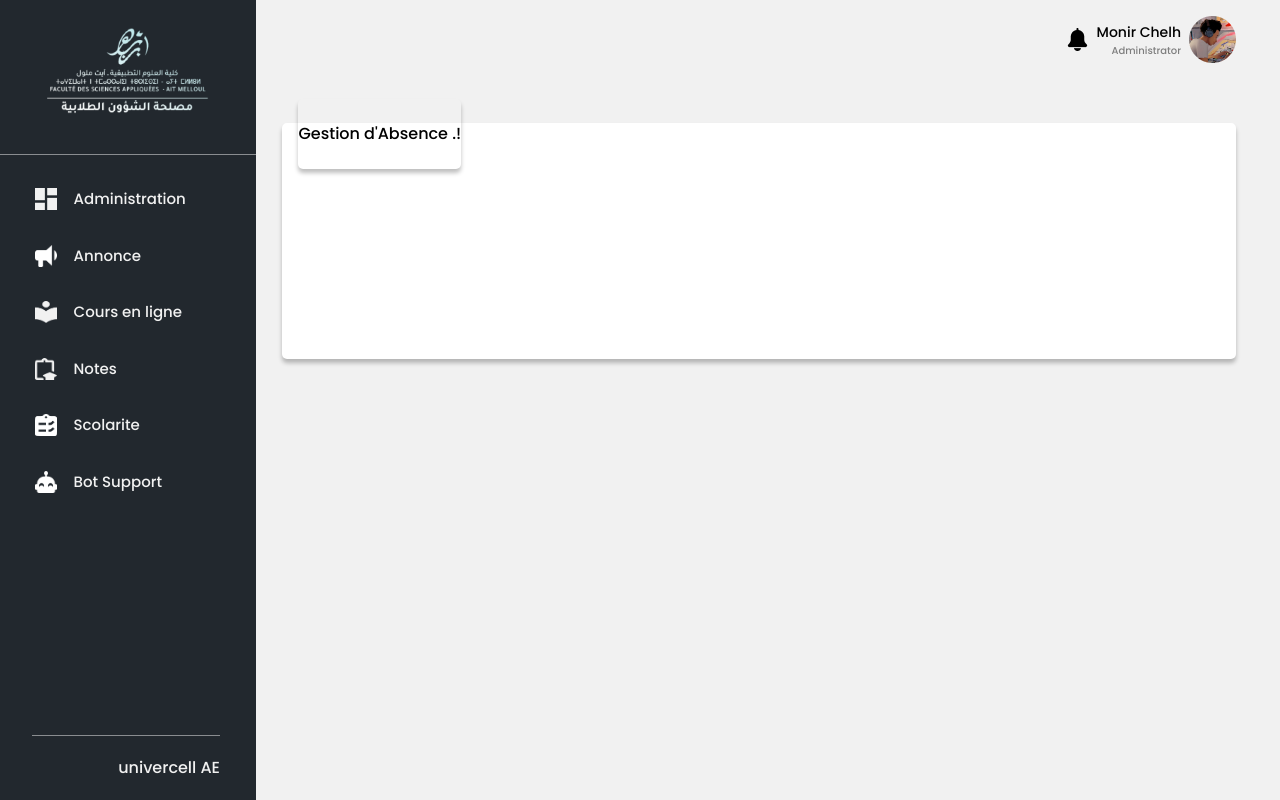
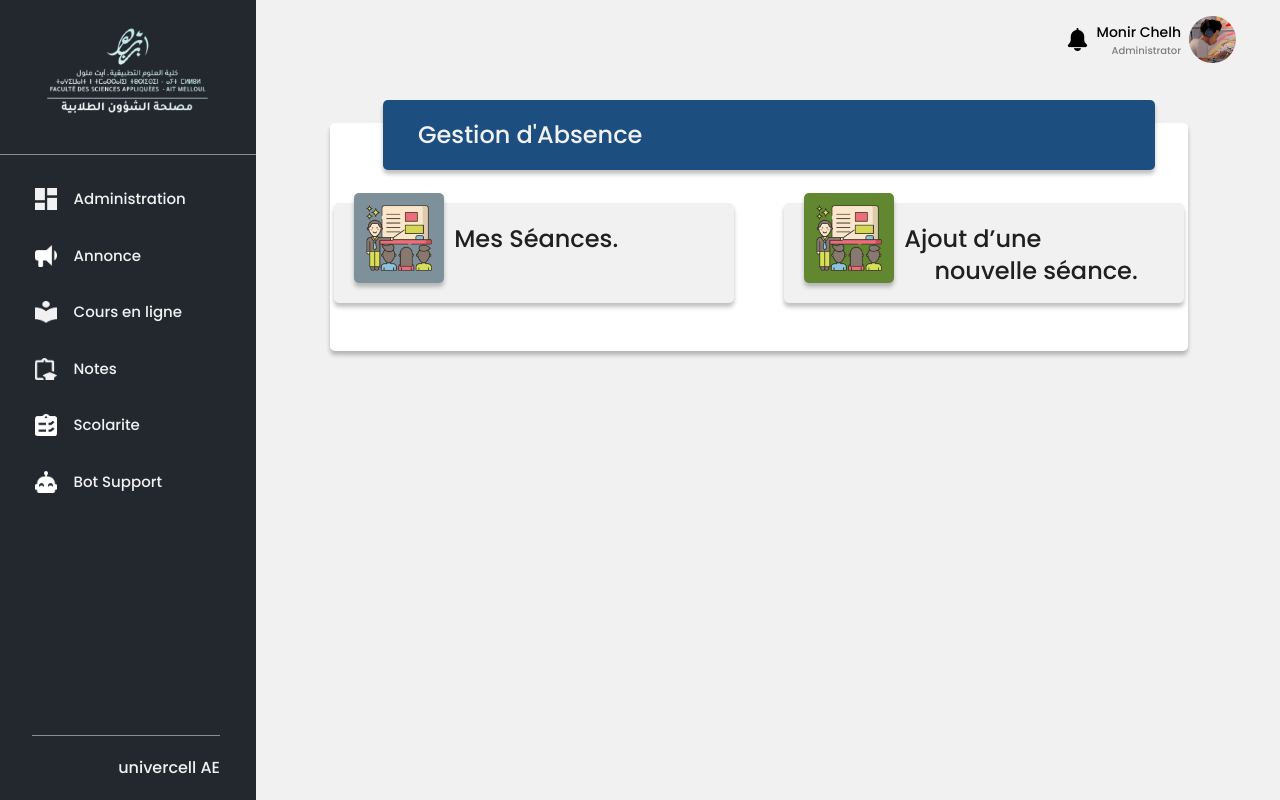
Before and after one commit to youne-elma/Intelligent-School-Management, a Django app: page /gestiondabsence/ in a window 1280 px wide. Run offline with Django 4.2, Linux system fonts and the light colour scheme; some libraries are stand-ins or nearby versions.

Commit message:
pge Gestion d'Absence Menu

```diff
--- a/core/templates/core/gestiondabsence.html
+++ b/core/templates/core/gestiondabsence.html
@@ -2,12 +2,36 @@
 
 {% block content %}
 
-    <div class="w-[800px] h-[236px] relative bg-[white] rounded-[5px] shadow-sm justify-center items-center">
-        <div    class="shadow-sm absolute bg-black ml-[16px] top-[-10%] w-[500px] h-[70px]  rounded-[5px] flex  items-center">
-            <p class="m-32 text-3xl font-poppin"> Gestion d'Absence .! </p>
+<!-- Suprior Card -->
+    <div class="w-[90%] pb-[5%] relative bg-[white] rounded-[5px] shadow-sm place-self-center justify-center flex items-center">
+        <div  class="shadow-sm w-[90%] h-[70px] absolute bg-[#1C4E80] ml-[20px] top-[-10%]  place-self-center rounded-[5px] flex items-center">
+            <p class="ml-[35px] text-2xl text-lightcolor font-poppin"> Gestion d'Absence </p>
         </div>
 
 
+        <div class="mt-20 Content flex gap-[50px] flex-wrap justify-center " >
+
+             <!--This is option02-->
+             <a href="">
+             <div class="w-[400px] h-[100px] relative bg-[#F1F1F1] rounded-[5px] shadow-sm place-self-center justify-center items-center">
+                <div  class="shadow-sm w-[90px] h-[90px] absolute bg-[#7E909A] ml-[20px] top-[-10%] rounded-[5px] flex items-center  p-[2%]">
+                    <img  src="/theme/static/icons/teacher.png" alt="icon" >
+                </div>
+                  <p class="text-darkcolor text-2xl font-poppin pl-[120px] pt-[20px]"> Mes Séances.</p>
+             </div>
+            </a>
+
+             <!--This is option01-->
+             <a href="">
+             <div class="w-[400px] h-[100px] relative bg-[#F1F1F1] rounded-[5px] shadow-sm place-self-center">
+
+                <div  class="shadow-sm w-[90px] h-[90px] absolute bg-[#618830] ml-[20px] top-[-10%] rounded-[5px] flex items-center p-[2%]">
+                    <img  src="/theme/static/icons/teacher.png" alt="icon" >
+                </div>
+                  <p class="text-darkcolor text-2xl font-poppin pl-[120px] pt-[20px]"> Ajout d’une <br> &emsp; nouvelle séance.</p>
+             </div>
+            </a>
+
+        </div>
     </div>
-
 {% endblock %}
--- a/theme/static/css/dist/styles.css
+++ b/theme/static/css/dist/styles.css
@@ -747,6 +747,14 @@ select {
   margin-left: 16px;
 }
 
+.ml-\[20px\] {
+  margin-left: 20px;
+}
+
+.ml-\[35px\] {
+  margin-left: 35px;
+}
+
 .ml-auto {
   margin-left: auto;
 }
@@ -757,6 +765,10 @@ select {
 
 .mr-\[16px\] {
   margin-right: 16px;
+}
+
+.mt-20 {
+  margin-top: 5rem;
 }
 
 .mt-4 {
@@ -803,6 +815,10 @@ select {
   height: 1.5rem;
 }
 
+.h-\[100px\] {
+  height: 100px;
+}
+
 .h-\[22px\] {
   height: 22px;
 }
@@ -819,12 +835,12 @@ select {
   height: 70px;
 }
 
+.h-\[90px\] {
+  height: 90px;
+}
+
 .h-screen {
   height: 100vh;
-}
-
-.h-full {
-  height: 100%;
 }
 
 .max-h-\[15px\] {
@@ -859,12 +875,24 @@ select {
   width: 26px;
 }
 
+.w-\[400px\] {
+  width: 400px;
+}
+
 .w-\[50\%\] {
   width: 50%;
 }
 
 .w-\[70px\] {
   width: 70px;
+}
+
+.w-\[90\%\] {
+  width: 90%;
+}
+
+.w-\[90px\] {
+  width: 90px;
 }
 
 .min-w-\[179px\] {
@@ -931,6 +959,10 @@ select {
   gap: 60px;
 }
 
+.place-self-center {
+  place-self: center;
+}
+
 .self-end {
   align-self: flex-end;
 }
@@ -952,6 +984,21 @@ select {
   border-color: rgb(241 241 241 / var(--tw-border-opacity));
 }
 
+.bg-\[\#1C4E80\] {
+  --tw-bg-opacity: 1;
+  background-color: rgb(28 78 128 / var(--tw-bg-opacity));
+}
+
+.bg-\[\#618830\] {
+  --tw-bg-opacity: 1;
+  background-color: rgb(97 136 48 / var(--tw-bg-opacity));
+}
+
+.bg-\[\#7E909A\] {
+  --tw-bg-opacity: 1;
+  background-color: rgb(126 144 154 / var(--tw-bg-opacity));
+}
+
 .bg-\[\#F1F1F1\] {
   --tw-bg-opacity: 1;
   background-color: rgb(241 241 241 / var(--tw-bg-opacity));
@@ -967,12 +1014,24 @@ select {
   background-color: rgb(0 145 213 / var(--tw-bg-opacity));
 }
 
+.p-\[2\%\] {
+  padding: 2%;
+}
+
 .pb-5 {
   padding-bottom: 1.25rem;
 }
 
 .pb-\[17px\] {
   padding-bottom: 17px;
+}
+
+.pb-\[5\%\] {
+  padding-bottom: 5%;
+}
+
+.pl-\[120px\] {
+  padding-left: 120px;
 }
 
 .pl-\[2\.7vw\] {
@@ -991,8 +1050,21 @@ select {
   padding-top: 17px;
 }
 
+.pt-\[20px\] {
+  padding-top: 20px;
+}
+
 .text-right {
   text-align: right;
+}
+
+.font-poppin {
+  font-family: Poppins;
+}
+
+.text-2xl {
+  font-size: 1.5rem;
+  line-height: 2rem;
 }
 
 .text-5xl {
@@ -1052,6 +1124,11 @@ select {
 .text-\[\#7e7e7e\] {
   --tw-text-opacity: 1;
   color: rgb(126 126 126 / var(--tw-text-opacity));
+}
+
+.text-darkcolor {
+  --tw-text-opacity: 1;
+  color: rgb(32 32 32 / var(--tw-text-opacity));
 }
 
 .text-lightcolor {
@@ -1159,10 +1236,6 @@ select {
     position: fixed;
   }
 
-  .navbarPhone\:left-\[-296px\] {
-    left: -296px;
-  }
-
   .navbarPhone\:block {
     display: block;
   }
@@ -1181,24 +1254,16 @@ select {
 }
 
 @media (min-width: 760px) {
-  .navBarNotPhone\:fixed {
-    position: fixed;
-  }
-
-  .navBarNotPhone\:absolute {
-    position: absolute;
-  }
-
   .navBarNotPhone\:relative {
     position: relative;
   }
 
+  .navBarNotPhone\:bottom-0 {
+    bottom: 0px;
+  }
+
   .navBarNotPhone\:left-0 {
     left: 0px;
-  }
-
-  .navBarNotPhone\:bottom-0 {
-    bottom: 0px;
   }
 
   .navBarNotPhone\:top-0 {
```
Also changed, not shown: theme/static/icons/teacher.png (added).
